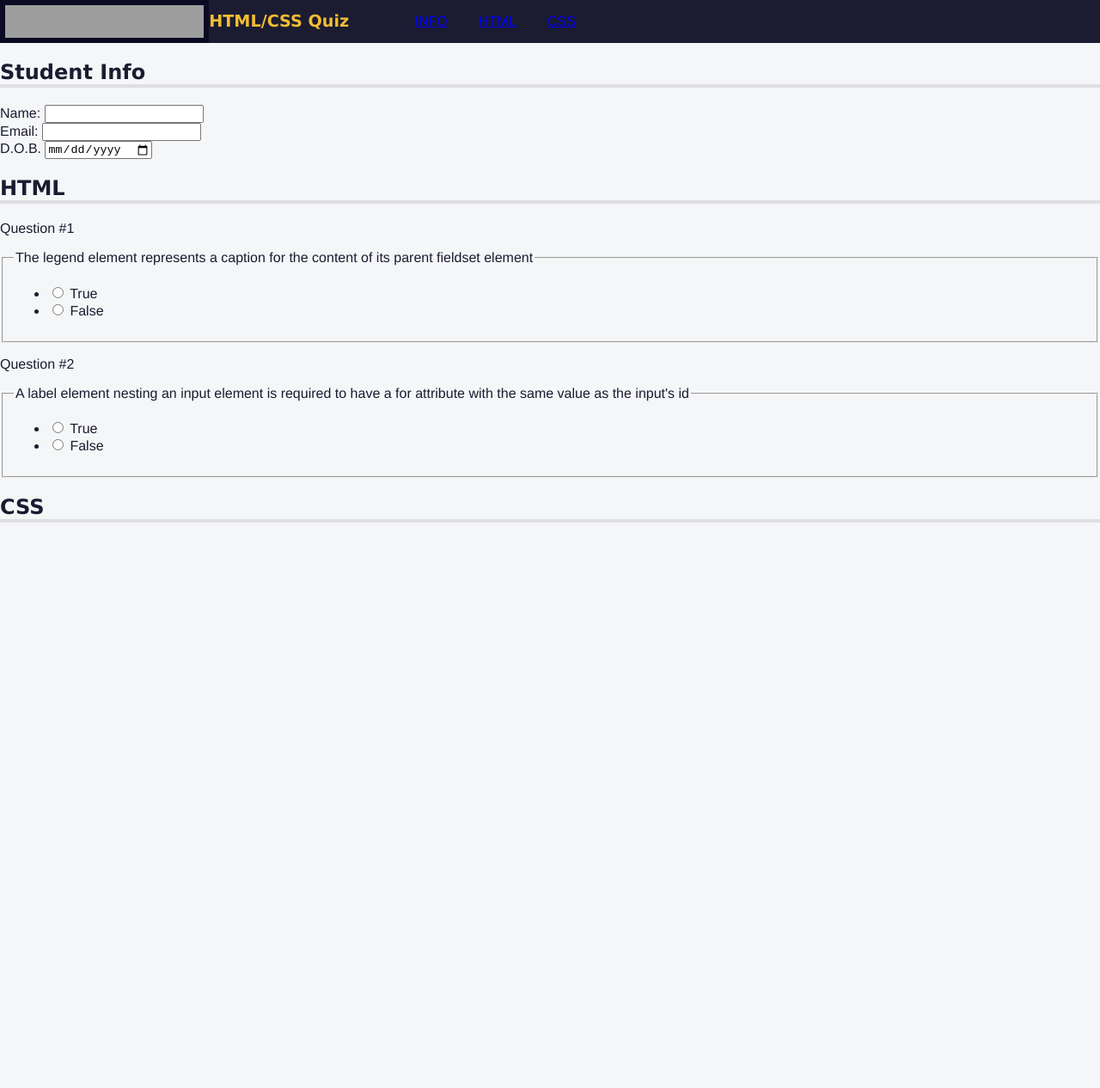
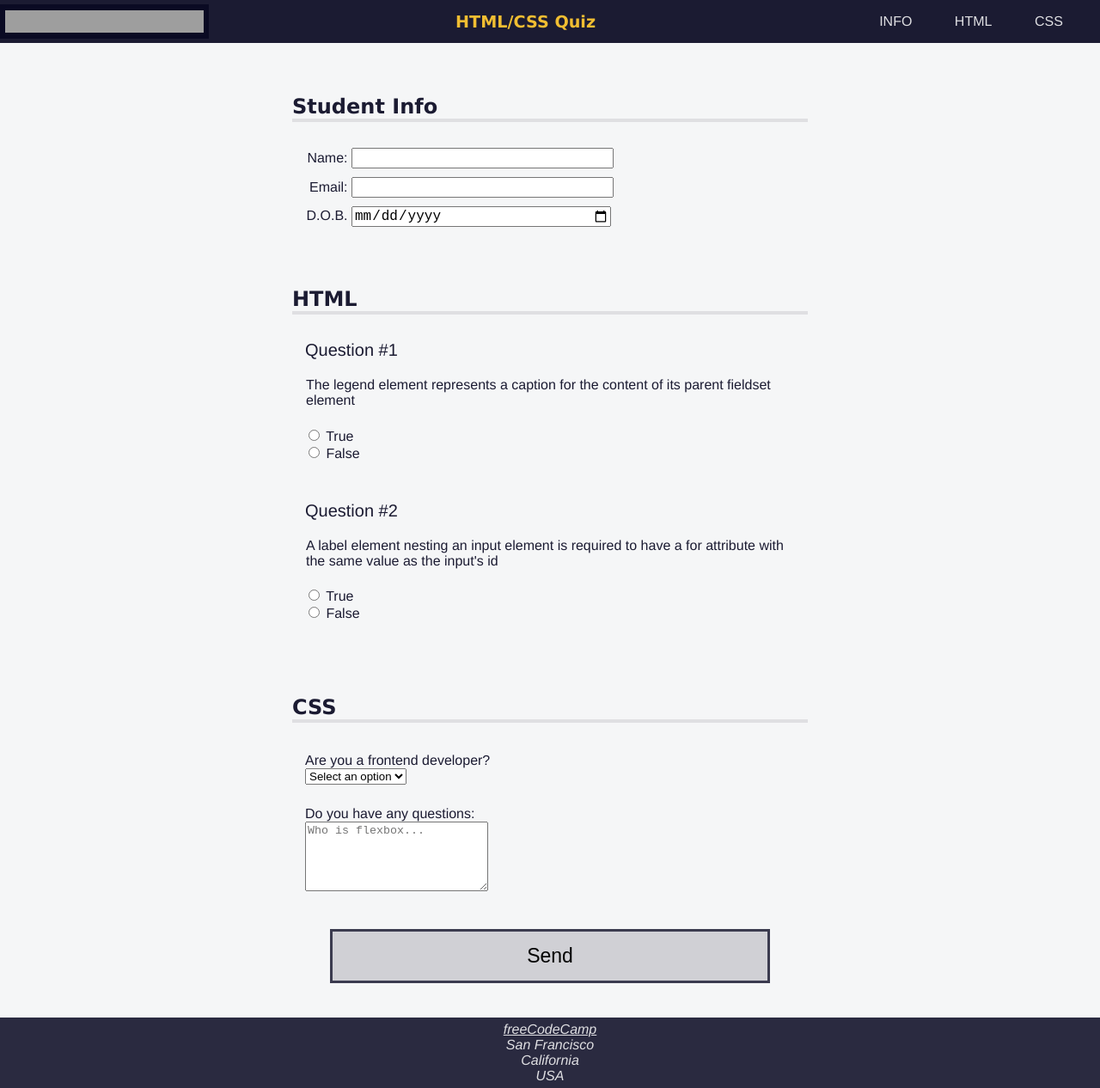
Before and after one commit to brooks-t/quiz-fcc, a plain HTML site: page index.html in a window 1280 px wide. Shown: the whole page at 86% size. Before the commit the page ends 800 px from the top, so only its background shows below. Drawn offline with Linux system fonts and the light colour scheme; grey boxes are pictures that could not be loaded.

Commit message:
finished up form questions, answers, styles, accessibility, and formatting

```diff
--- a/index.html
+++ b/index.html
@@ -1,5 +1,6 @@
 <!DOCTYPE html>
 <html lang="en">
+
 <head>
     <meta charset="UTF-8">
     <meta http-equiv="X-UA-Compatible" content="IE=edge">
@@ -8,15 +9,16 @@
     <link rel="stylesheet" href="styles.css">
     <title>HTML/CSS Quiz</title>
 </head>
+
 <body>
     <header>
         <img id="logo" src="https://cdn.freecodecamp.org/platform/universal/fcc_primary.svg">
         <h1>HTML/CSS Quiz</h1>
         <nav>
             <ul>
-            <li><a href="#student-info">INFO</a></li>
-            <li><a href="#html-questions">HTML</a></li>
-            <li><a href="#css-questions">CSS</a></li>
+                <li><a href="#student-info" accesskey="1">INFO</a></li>
+                <li><a href="#html-questions" accesskey="2">HTML</a></li>
+                <li><a href="#css-questions" accesskey="3"></a>CSS</a></li>
             </ul>
         </nav>
     </header>
@@ -89,13 +91,36 @@
             <section role="region" aria-labelledby="css-questions">
                 <h2 id="css-questions">CSS</h2>
                 <div class="formrow">
-                <div class="question-block"></div>
-                <div class="answer"></div>
-                <div class="question-block"></div>
-                <div class="answer"></div>
+                    <div class="question-block">
+                        <label for="customer">Are you a frontend developer?</label>
+                    </div>
+                    <div class="answer">
+                        <select name="customer" id="customer" required>
+                            <option value="">Select an option</option>
+                            <option value="yes">Yes</option>
+                            <option value="no">No</option>
+                        </select>
+                    </div>
+                    <div class="question-block">
+                        <label for="css-questions">Do you have any questions:</label>
+                    </div>
+                    <div class="answer">
+                        <textarea id="css-questions" name="css-questions" rows="5" cols="24"
+                            placeholder="Who is flexbox..."></textarea>
+                    </div>
                 </div>
             </section>
+            <button type="submit">Send</button>
         </form>
     </main>
+    <footer>
+        <address>
+            <a href="https://freecodecamp.org">freeCodeCamp</a><br />
+            San Francisco<br />
+            California<br />
+            USA
+        </address>
+    </footer>
 </body>
+
 </html>
--- a/styles.css
+++ b/styles.css
@@ -1,8 +1,25 @@
+@media (prefers-reduced-motion: no-preference) {
+    * {
+        scroll-behavior: smooth;
+    }
+}
+
 body {
     background: #f5f6f7;
     color: #1b1b32;
     font-family: Helvetica;
     margin: 0;
+}
+
+header {
+    width: 100%;
+    height: 50px;
+    background-color: #1b1b32;
+    display: flex;
+    justify-content: space-between;
+    align-items: center;
+    position: fixed;
+    top: 0;
 }
 
 #logo {
@@ -12,16 +29,10 @@ body {
     padding: 0.4rem;
 }
 
-header {
-    width: 100%;
-    height: 50px;
-    background-color: #1b1b32;
-    display: flex;
-}
-
 h1 {
     color: #f1be32;
     font-size: min(5vw, 1.2em);
+    text-align: center;
 }
 
 nav {
@@ -30,21 +41,136 @@ nav {
     height: 50px;
 }
 
-nav > ul {
+nav>ul {
     display: flex;
     justify-content: space-evenly;
+    flex-wrap: wrap;
+    align-items: center;
+    padding-inline-start: 0;
+    margin-block: 0;
+    height: 100%;
 }
 
-h1, h2 {
-    font-family: Verdana, Arial, sans-serif;
+nav>ul>li {
+    color: #dfdfe2;
+    margin: 0 0.2rem;
+    padding: 0.2rem;
+    display: block;
+}
+
+nav>ul>li:hover {
+    background-color: #dfdfe2;
+    color: #1b1b32;
+    cursor: pointer;
+}
+
+li>a {
+    color: inherit;
+    text-decoration: none;
+}
+
+main {
+    padding-top: 50px;
+}
+
+section {
+    width: 80%;
+    margin: 0 auto 10px auto;
+    max-width: 600px;
+}
+
+h1,
+h2 {
+    font-family: Verdana, Tahoma;
 }
 
 h2 {
     border-bottom: 4px solid #dfdfe2;
+    margin-top: 0px;
+    padding-top: 60px;
+}
+
+.info {
+    padding: 10px 0 0 5px;
+}
+
+.formrow {
+    margin-top: 30px;
+    padding: 0px 15px;
+}
+
+input {
+    font-size: 16px;
+}
+
+.info label,
+.info input {
+    display: inline-block;
+}
+
+.info input {
+    width: 50%;
+    text-align: left;
+}
+
+.info label {
+    width: 10%;
+    min-width: 55px;
+    text-align: right;
+}
+
+.question-block {
+    text-align: left;
+    display: block;
+    width: 100%;
+    margin-top: 20px;
+    padding-top: 5px;
+}
+
+p {
+    margin-top: 5px;
+    padding-left: 15px;
+    font-size: 20px;
 }
 
 p::before {
     content: "Question #";
+}
+
+.question {
+    border: none;
+    padding-bottom: 0;
+}
+
+.answers-list {
+    list-style: none;
+    padding: 0;
+}
+
+button {
+    display: block;
+    margin: 40px auto;
+    width: 40%;
+    padding: 15px;
+    font-size: 23px;
+    background: #d0d0d5;
+    border: 3px solid #3b3b4f;
+}
+
+footer {
+    background-color: #2a2a40;
+    display: flex;
+    justify-content: center;
+}
+
+footer,
+footer a {
+    color: #dfdfe2;
+}
+
+address {
+    text-align: center;
+    padding: 0.3em;
 }
 
 .sr-only {
```
Lines whose indentation alone changed are shown as unchanged.
